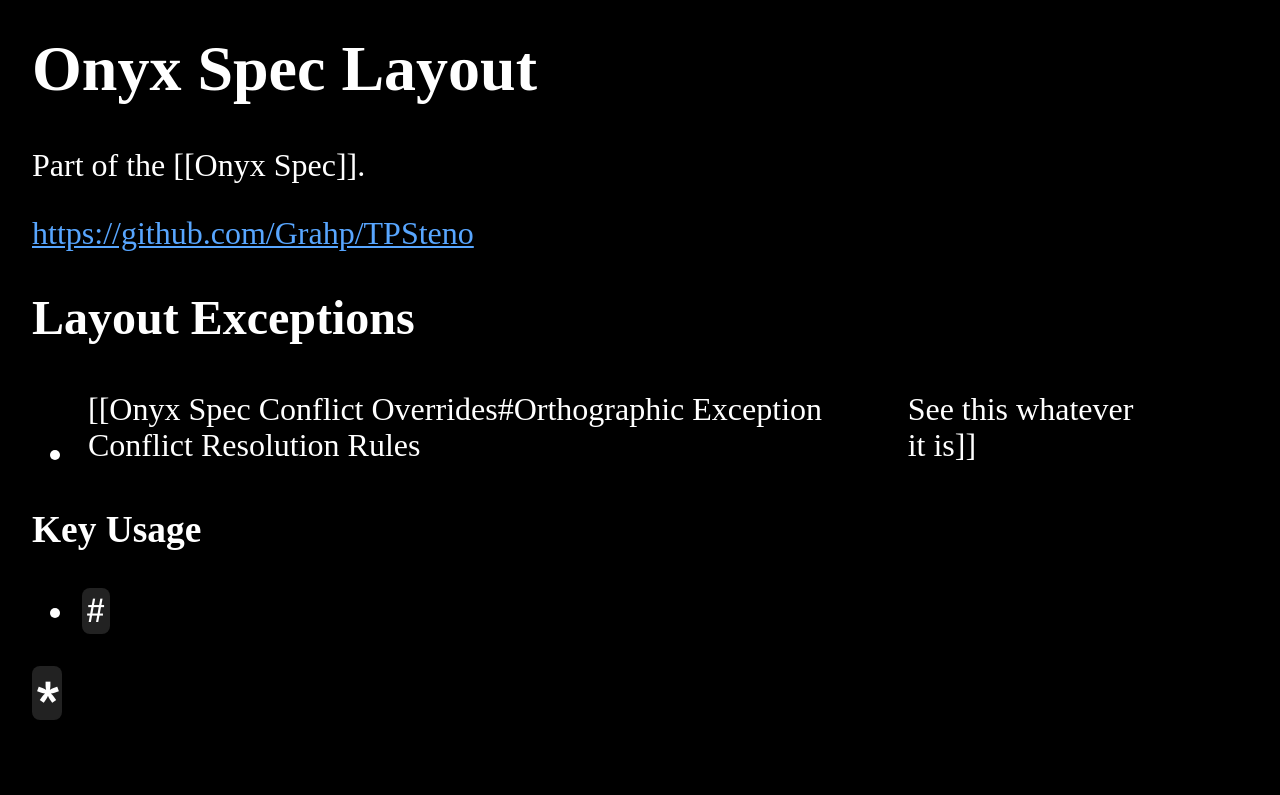
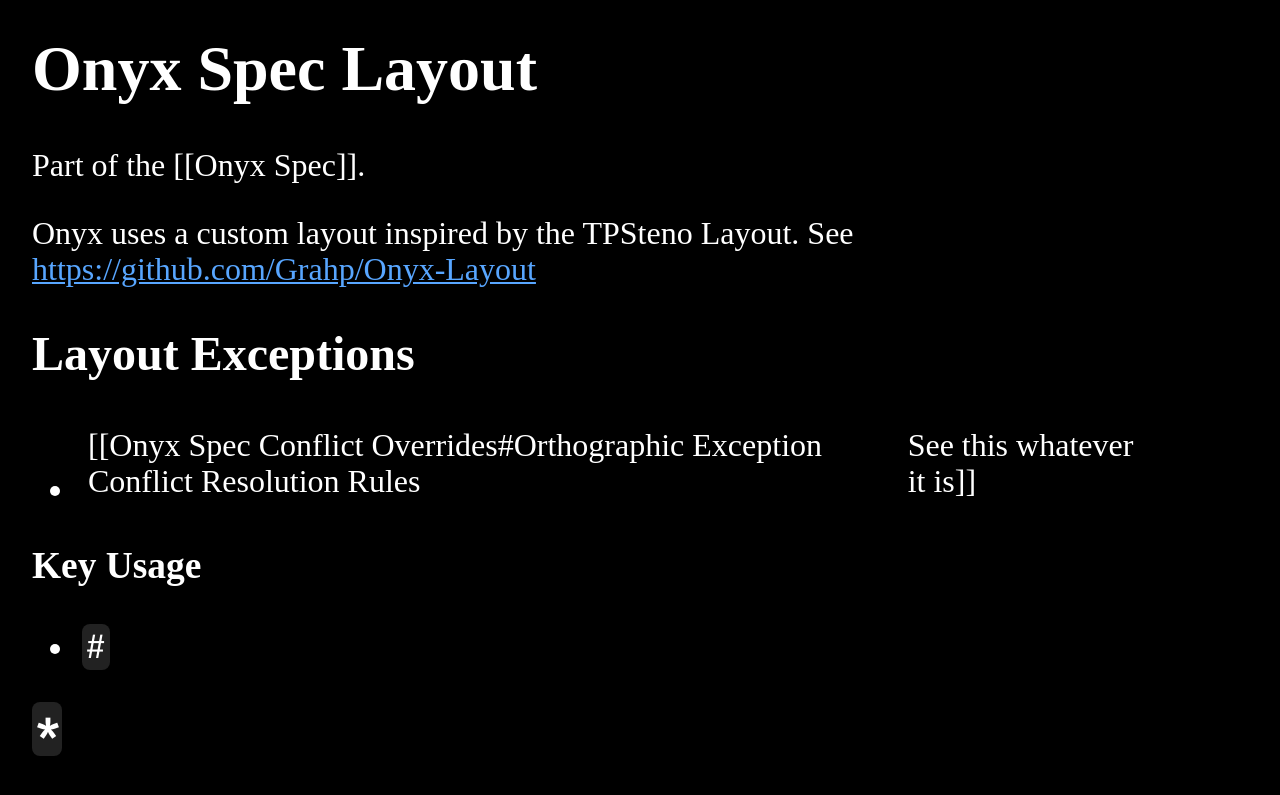
Before and after one commit to Grahp/Website, a Jekyll site: the page built from pages/Onyx Spec Layout.md, in a window 1280 px wide. Shown: the top 795 px of the page. Built offline with Jekyll 4.4.1, drawn with Linux system fonts in a browser that asks for light colours.

Commit message:
Update Onyx Spec

```diff
--- a/pages/Onyx Spec Layout.md
+++ b/pages/Onyx Spec Layout.md
@@ -5,7 +5,7 @@ title: Onyx Spec Layout
 
 Part of the [[Onyx Spec]].
 
-[https://github.com/Grahp/TPSteno](https://github.com/Grahp/TPSteno)
+Onyx uses a custom layout inspired by the TPSteno Layout. See [https://github.com/Grahp/Onyx-Layout](https://github.com/Grahp/Onyx-Layout)
 
 ## Layout Exceptions
 
```
Also changed, not shown: pages/Onyx Spec.md (+0 -1 lines).
